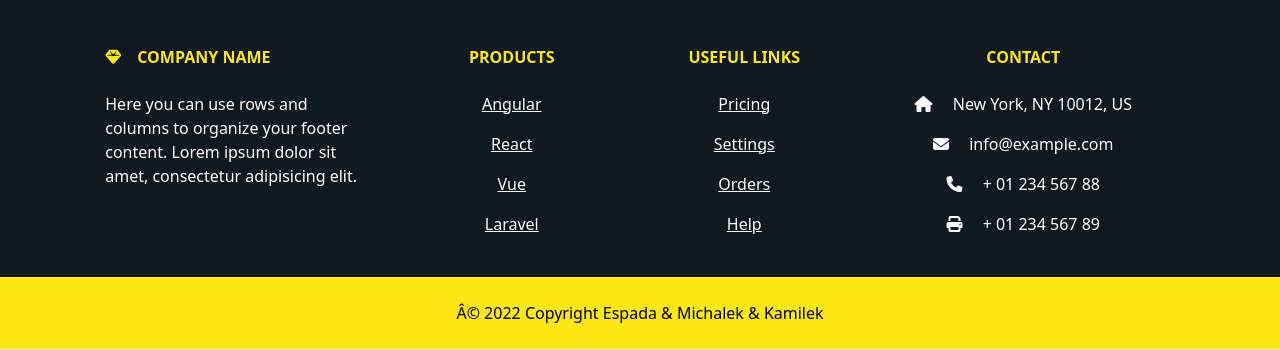
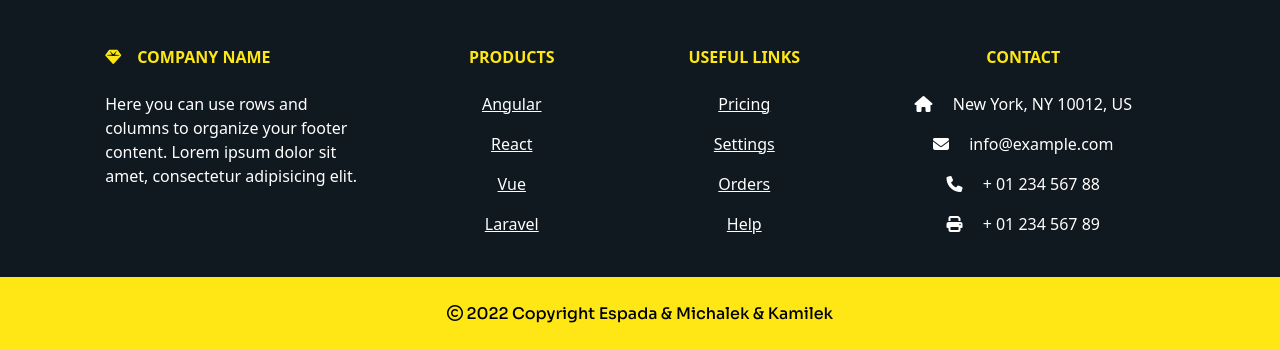
Before and after one commit to espadAbtw/piesfajnyjest, a PHP site: page / in a window 1280 px wide. Shown: the part 2444-2794 px from the top of the page. Run offline with PHP 8.4, Linux system fonts and the light colour scheme; some libraries are stand-ins or nearby versions.

Commit message:
usuniecie smieci, lekka poprawa footera

```diff
--- a/index.html
+++ b/index.html
@@ -13,13 +13,6 @@
   <link rel="stylesheet" href="style.css">
   <link rel="stylesheet" href="https://cdn.jsdelivr.net/npm/bootstrap-icons@1.9.1/font/bootstrap-icons.css">
   <!--Google fonts-->
-  <link rel="preconnect" href="https://fonts.googleapis.com">
-  <link rel="preconnect" href="https://fonts.gstatic.com" crossorigin>
-  <link href="https://fonts.googleapis.com/css2?family=Montserrat:wght@200;300;400;600;700&display=swap"
-    rel="stylesheet">
-  <link rel="preconnect" href="https://fonts.googleapis.com">
-  <link rel="preconnect" href="https://fonts.gstatic.com" crossorigin>
-  <link href="https://fonts.googleapis.com/css2?family=Questrial&display=swap" rel="stylesheet">
   <link rel="preconnect" href="https://fonts.googleapis.com">
   <link rel="preconnect" href="https://fonts.gstatic.com" crossorigin>
   <link href="https://fonts.googleapis.com/css2?family=Sora:wght@100;200;300;400;500;600;700;800&display=swap"
@@ -389,7 +382,7 @@
 
   <!-- Copyright -->
   <div class="text-center p-4 Copyright">
-    Â© 2022 Copyright Espada & Michalek & Kamilek
+    <i class="fa-regular fa-copyright"></i><span class="copyright-text"> 2022 Copyright Espada & Michalek & Kamilek</span>
   </div>
   <!-- Copyright -->
 </footer>
--- a/style.css
+++ b/style.css
@@ -1,8 +1,6 @@
 
 @import url('https://fonts.googleapis.com/css2?family=Roboto+Condensed:wght@300;400;700&display=swap');
 /*
-font-family: 'Montserrat', sans-serif;
-font-family: 'Questrial', sans-serif;
 font-family: 'Sora', sans-serif;
 
 */
@@ -315,3 +313,8 @@ img{
     padding-bottom: 3em;
 
   }
+
+  .copyright-text {
+    font-family: 'Sora', sans-serif;
+    font-weight: 500;
+  }
```
